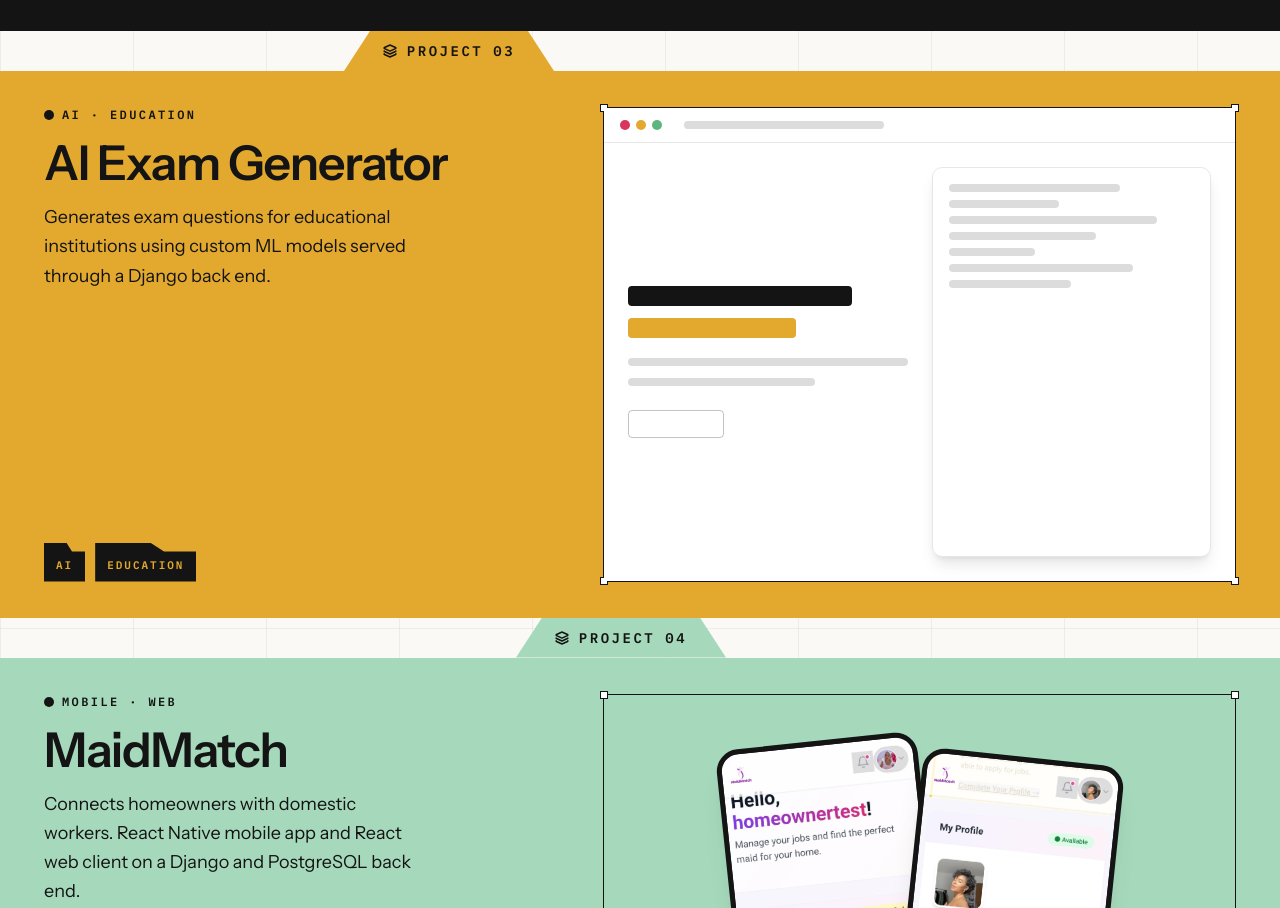
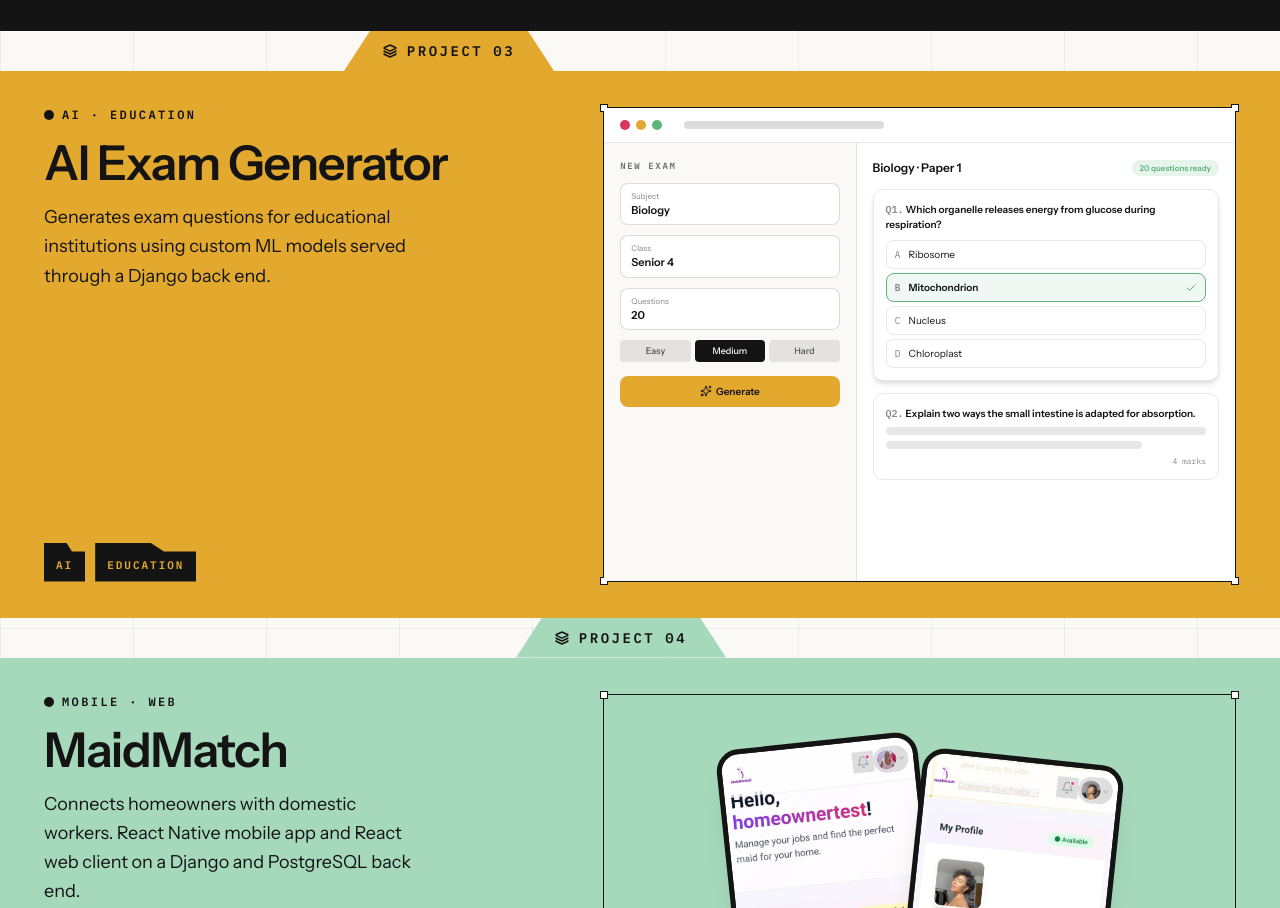
Before and after one commit to Ahumuza24/cedric-portfolio, a Next.js app: page / in a window 1280 px wide. Shown: the part 4825-5733 px from the top of the page. Built offline with nearby package versions, Linux system fonts and the light colour scheme; a web font is replaced by a local one.

Commit message:
[work] add exam generator mockup for AI Exam Generator card

```diff
--- /dev/null
+++ b/src/components/exam-visual.tsx
@@ -0,0 +1,130 @@
+import { Check, Sparkles } from "lucide-react";
+
+import { cn } from "@/lib/utils";
+
+const FORM_FIELDS = [
+  { label: "Subject", value: "Biology" },
+  { label: "Class", value: "Senior 4" },
+  { label: "Questions", value: "20" },
+];
+
+const DIFFICULTIES = ["Easy", "Medium", "Hard"];
+const SELECTED_DIFFICULTY = "Medium";
+
+const QUESTION = {
+  prompt: "Which organelle releases energy from glucose during respiration?",
+  options: ["Ribosome", "Mitochondrion", "Nucleus", "Chloroplast"],
+  answerIndex: 1,
+};
+
+const OPTION_LETTERS = ["A", "B", "C", "D"];
+
+const SHORT_ANSWER_PROMPT = "Explain two ways the small intestine is adapted for absorption.";
+const SHORT_ANSWER_MARKS = "4 marks";
+
+function BrowserBar() {
+  return (
+    <div className="flex items-center gap-1.5 border-b border-ink/10 px-4 py-3">
+      <span className="size-2.5 rounded-full bg-pop-pink" />
+      <span className="size-2.5 rounded-full bg-pop-yellow" />
+      <span className="size-2.5 rounded-full bg-pop-green" />
+      <span className="ml-4 h-2 w-1/3 rounded-full bg-ink/15" />
+    </div>
+  );
+}
+
+function ExamForm() {
+  return (
+    <div className="flex flex-col gap-2.5 border-r border-ink/10 bg-canvas p-4">
+      <p className="font-mono text-[9px] font-semibold uppercase tracking-[0.18em] text-ink/60">New exam</p>
+      {FORM_FIELDS.map((field) => (
+        <div key={field.label} className="rounded-md border border-ink/15 bg-white px-2.5 py-1.5">
+          <p className="text-[8px] text-ink/50">{field.label}</p>
+          <p className="text-[11px] font-semibold text-ink">{field.value}</p>
+        </div>
+      ))}
+      <div className="grid grid-cols-3 gap-1">
+        {DIFFICULTIES.map((difficulty) => (
+          <span
+            key={difficulty}
+            className={cn(
+              "rounded py-1 text-center text-[9px] font-medium",
+              difficulty === SELECTED_DIFFICULTY ? "bg-ink text-white" : "bg-ink/10 text-ink/70",
+            )}
+          >
+            {difficulty}
+          </span>
+        ))}
+      </div>
+      <span className="mt-1 flex items-center justify-center gap-1 rounded-md bg-pop-yellow py-2 text-[10px] font-semibold text-ink">
+        <Sparkles className="size-3" /> Generate
+      </span>
+    </div>
+  );
+}
+
+function QuestionOption({ text, index }: { text: string; index: number }) {
+  const isAnswer = index === QUESTION.answerIndex;
+  return (
+    <li
+      className={cn(
+        "flex items-center gap-2 rounded-md border px-2 py-1.5 text-[10px]",
+        isAnswer ? "border-pop-green bg-pop-green/10 font-semibold" : "border-ink/10",
+      )}
+    >
+      <span className="font-mono text-ink/50">{OPTION_LETTERS[index]}</span>
+      {text}
+      {isAnswer && <Check className="ml-auto size-3 text-pop-green" />}
+    </li>
+  );
+}
+
+function GeneratedQuestions() {
+  return (
+    <div className="flex flex-col gap-3 p-4">
+      <div className="flex items-center justify-between">
+        <p className="text-[12px] font-semibold text-ink">Biology · Paper 1</p>
+        <span className="rounded-full bg-pop-green/15 px-2 py-0.5 text-[8px] font-semibold text-pop-green">
+          20 questions ready
+        </span>
+      </div>
+      <div className="rounded-lg border border-ink/10 p-3 shadow-md">
+        <p className="text-[10px] font-semibold text-ink">
+          <span className="font-mono text-ink/50">Q1.</span> {QUESTION.prompt}
+        </p>
+        <ul className="mt-2 flex flex-col gap-1">
+          {QUESTION.options.map((option, index) => (
+            <QuestionOption key={option} text={option} index={index} />
+          ))}
+        </ul>
+      </div>
+      <ShortAnswerQuestion />
+    </div>
+  );
+}
+
+function ShortAnswerQuestion() {
+  return (
+    <div className="flex flex-col gap-1.5 rounded-lg border border-ink/10 p-3">
+      <p className="text-[10px] font-semibold text-ink">
+        <span className="font-mono text-ink/50">Q2.</span> {SHORT_ANSWER_PROMPT}
+      </p>
+      <span className="h-2 w-full rounded-full bg-ink/10" />
+      <span className="h-2 w-4/5 rounded-full bg-ink/10" />
+      <span className="self-end font-mono text-[8px] text-ink/50">{SHORT_ANSWER_MARKS}</span>
+    </div>
+  );
+}
+
+/** Mockup of the exam generator: settings on the left, generated questions on the right. */
+export function ExamVisual() {
+  return (
+    <div className="flex size-full flex-col bg-white text-ink">
+      <BrowserBar />
+      <div className="grid flex-1 grid-cols-[2fr_3fr] overflow-hidden">
+        <ExamForm />
+        <GeneratedQuestions />
+      </div>
+    </div>
+  );
+}
--- a/src/components/project-visual.tsx
+++ b/src/components/project-visual.tsx
@@ -1,5 +1,6 @@
 import Image from "next/image";
 
+import { ExamVisual } from "@/components/exam-visual";
 import type { Project } from "@/lib/site";
 import { cn } from "@/lib/utils";
 
@@ -102,7 +103,7 @@
   );
 }
 
-const visuals = { browser: Browser, dashboard: Dashboard, phones: Phones };
+const visuals = { browser: Browser, dashboard: Dashboard, phones: Phones, exam: ExamVisual };
 
 type ProjectVisualProps = {
   kind: Project["visual"];
--- a/src/lib/site.ts
+++ b/src/lib/site.ts
@@ -9,7 +9,7 @@
   /** Public link. Leave out for internal or private projects. */
   href?: string;
   tone: ProjectTone;
-  visual: "browser" | "dashboard" | "phones";
+  visual: "browser" | "dashboard" | "phones" | "exam";
   /** Screenshot in /public. When set, it replaces the abstract visual. */
   image?: string;
   /** Two mobile screenshots in /public, shown inside the phone mockups. */
@@ -158,7 +158,7 @@
         description:
           "Generates exam questions for educational institutions using custom ML models served through a Django back end.",
         tone: "yellow",
-        visual: "browser",
+        visual: "exam",
       },
       {
         title: "MaidMatch",
```
